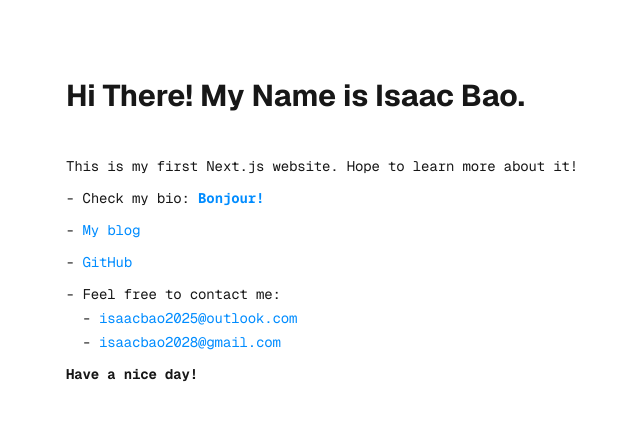
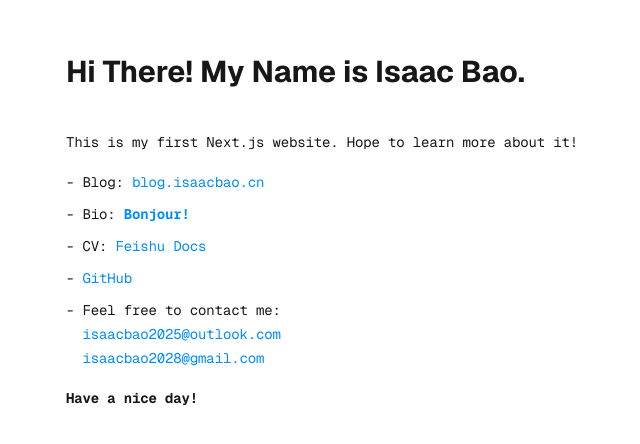
Before and after one commit to Ganzhe2028/Next.js-homepage, a Next.js app: page / in a window 1280 px wide. Shown: the part 128-572 px from the top of the page, without its empty margins (318-958 px from the left). Built offline with nearby package versions, Linux system fonts and the light colour scheme.

Commit message:
change the order of list

```diff
--- a/src/app/page.js
+++ b/src/app/page.js
@@ -17,15 +17,29 @@ export default function Home() {
         </h2>
         {/* <div className=""> */}
         <ol className="font-mono list-inside list-decimal text-sm/6 text-left">
-          <ul className="mb-2 tracking-[-.01em]">
+
+          <ul className="mb-2 tracking-[-.01em] mb-4">
             This is my first Next.js website. Hope to learn more about it!
             {/* <code className="bg-black/[.05] dark:bg-white/[.06] font-mono font-semibold px-1 py-0.5 rounded">
               src/app/page.js
             </code> */}
             {/* . */}
           </ul>
+
           <ul className="mb-2 tracking-[-.01em]">
-            - Check my bio:{" "}
+            - Blog:{" "}
+            <a href="https://blog.isaacbao.cn/" className="text-[#008CFF]">
+              blog.isaacbao.cn
+            </a>
+            {/* {" "} */}
+            {/* |{" "}
+            <a href="https://ganzhe.site" className="text-[#008CFF]">
+              site-Worldwide
+            </a> */}
+          </ul>
+
+          <ul className="mb-2 tracking-[-.01em]">
+            - Bio:{" "}
             <a
               href="https://bonjour.bio/ganzhe"
               className="font-bold text-[#008CFF]"
@@ -33,26 +47,28 @@ export default function Home() {
               Bonjour!
             </a>
           </ul>
+
           <ul className="mb-2 tracking-[-.01em]">
-            - <a href="https://blog.isaacbao.cn/" className="text-[#008CFF]">
-              My blog
+            - CV:{" "}
+            <a
+              href="https://m0dorknyq14.feishu.cn/docx/G4xZdiskLo2Xk4xnas7cgIgInod?from=from_copylink"
+              className="text-[#008CFF]"
+            >
+              Feishu Docs
             </a>
-            {/* {" "} */}
-            {/* |{" "}
-            <a href="https://ganzhe.site" className="text-[#008CFF]">
-              site-Worldwide
-            </a> */}
           </ul>
+
           <ul className="mb-2 tracking-[-.01em]">
             -{" "}
             <a href="https://github.com/ganzhe2028" className="text-[#008CFF]">
               GitHub
             </a>
           </ul>
+
           <ul className="mb-2 tracking-[-.01em]">
             - Feel free to contact me:
             <ul>
-              &nbsp; -{" "}
+              &nbsp;&nbsp;
               <a
                 href="mailto:isaacbao2025@outlook.com"
                 className="text-[#008CFF]"
@@ -61,7 +77,7 @@ export default function Home() {
               </a>{" "}
             </ul>
             <ul>
-              &nbsp; -{" "}
+              &nbsp;&nbsp;
               <a
                 href="mailto:isaacbao2028@gmail.com"
                 className="text-[#008CFF]"
@@ -70,7 +86,7 @@ export default function Home() {
               </a>
             </ul>
           </ul>
-          <ul className="mb-4 tracking-[-.01em] font-bold">Have a nice day!</ul>
+          <ul className="mb-4 tracking-[-.01em] font-bold mt-4">Have a nice day!</ul>
         </ol>
         {/* </div> */}
 
```
